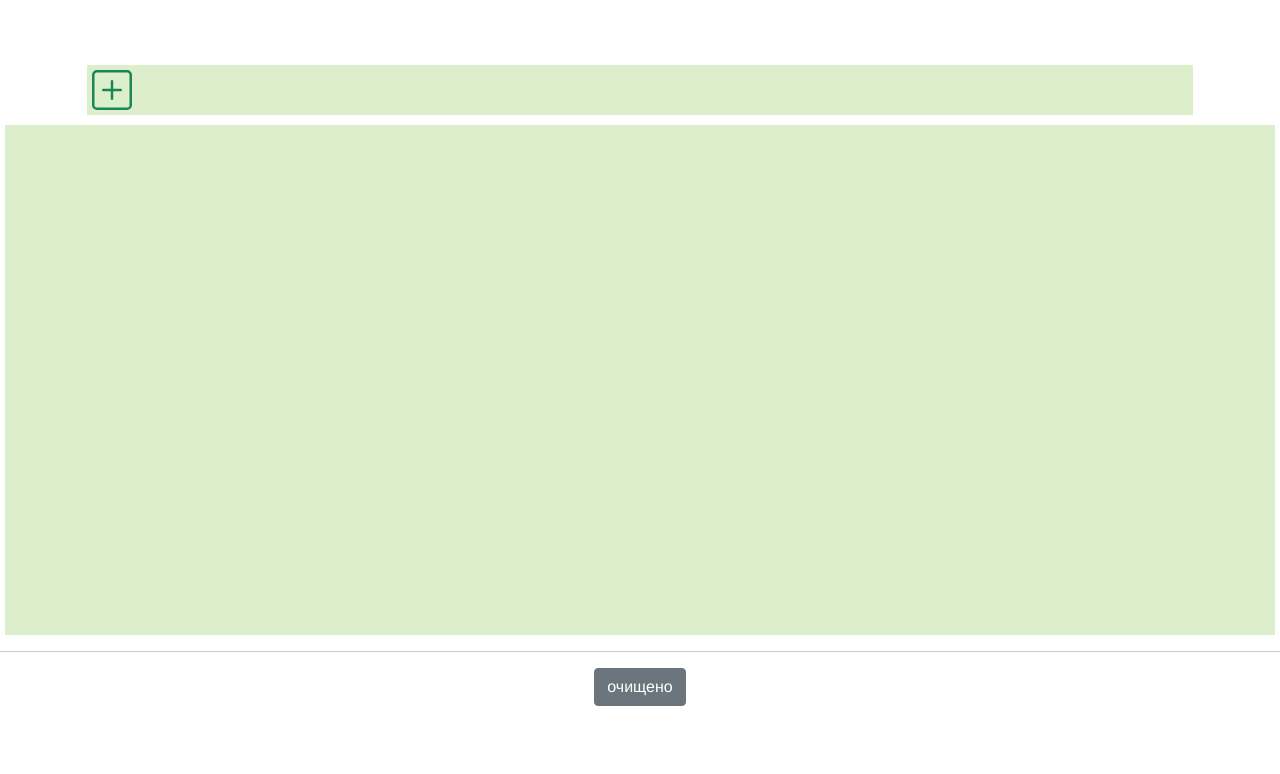
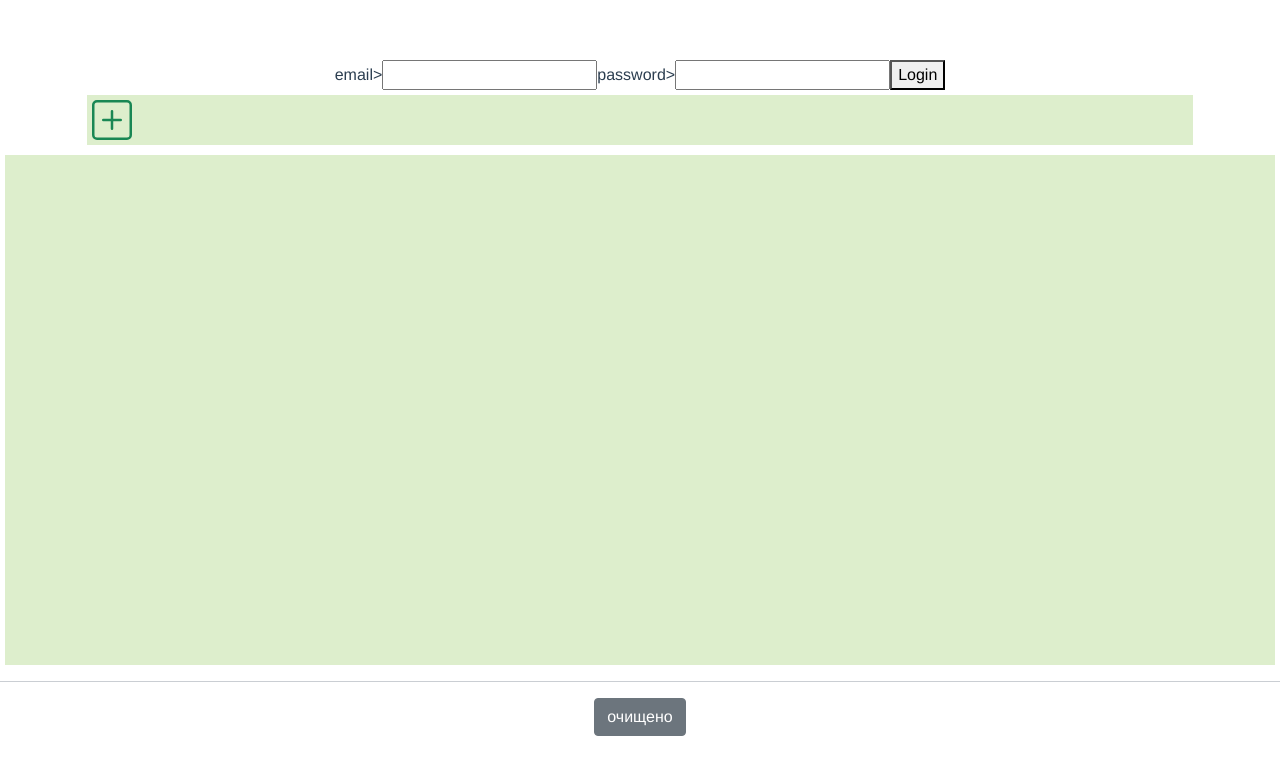
Before and after one commit to gans777/draggabale_resizable, a Vue app: page / in a window 1280 px wide. Shown: the top 774 px of the page. Built offline with nearby package versions, Linux system fonts and the light colour scheme.

Commit message:
fist stps avtoriz

```diff
--- a/src/App.vue
+++ b/src/App.vue
@@ -1,5 +1,6 @@
 <template >
   <div id="app">
+    <Avtoriz @login='onLogin'/>
    <b-container>
   <b-row ><b-col ><div class="wrap_place plas_place"> <b-icon icon="plus-square" variant="success" class="h1 mb-0" @click="add_directory()"></b-icon></div>
 <b-modal id="create_dir" title="BootstrapVue">
@@ -37,15 +38,17 @@
    <hr>
    <b-button variant="outline-primary" @click="tmp_localStorageClear" v-if="tmp_localStorage_Clear">очистить память браузера</b-button>
    <b-button v-else>очищено</b-button>
+
 </div>
 </template>
 
 <script>
 
-
+import Avtoriz from './components/Avtoriz.vue'
 export default {
   name: 'App',
   components: {
+     Avtoriz
       },
       data() {
         return{
@@ -71,6 +74,9 @@ export default {
 
       },
       methods: {
+        onLogin (data) {
+          console.log('child component said login', data)
+       },
         tmp_localStorageClear(){
           localStorage.clear();
           this.tmp_localStorage_Clear=false;
--- /dev/null
+++ b/src/components/Avtoriz.vue
@@ -0,0 +1,26 @@
+<template>
+  <div class="hello">
+    email><input type='text' v-model='email' />password><input type='text' v-model='password' /><button @click='login'>Login</button>
+  </div>
+</template>
+
+<script>
+export default {
+  name: 'Avtoriz.vue',
+ data() {
+  return {
+    email: '',
+    password:''
+  }
+},
+methods: {
+  login () {
+    console.log('i am Avtoriz!!', this.email, this.password);
+    this.$emit('login', {
+      email: this.email,
+      password: this.password
+    });
+  }
+}
+}
+</script>
```
